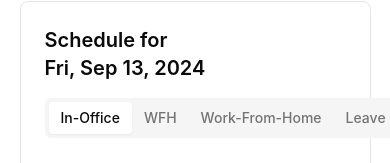
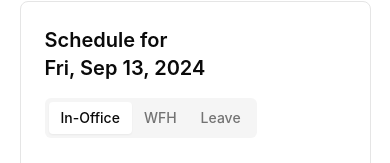
Before and after one commit to shdx53/wfh-tracking-system, a Next.js app: page /schedule in a window 390 px wide. Shown: the part 681-844 px from the top of the page. Built offline with nearby package versions, Linux system fonts and the light colour scheme.

Commit message:
View Team and Overall Schedule: Fix WFH tab on small screens

```diff
--- a/app/schedule/page.jsx
+++ b/app/schedule/page.jsx
@@ -96,7 +96,7 @@ export default function Schedule() {
               <TabsTrigger value="Work-From-Home" className="sm:hidden">
                 WFH
               </TabsTrigger>
-              <TabsTrigger value="Work-From-Home" className="sm:block">
+              <TabsTrigger value="Work-From-Home" className="hidden sm:block">
                 Work-From-Home
               </TabsTrigger>
               <TabsTrigger value="Leave">Leave</TabsTrigger>
```
